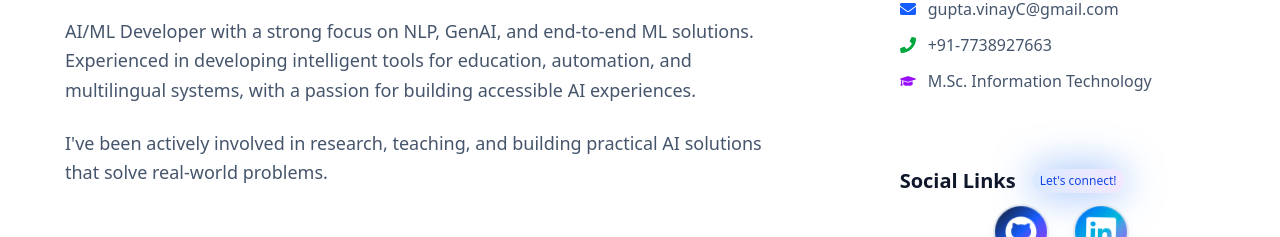
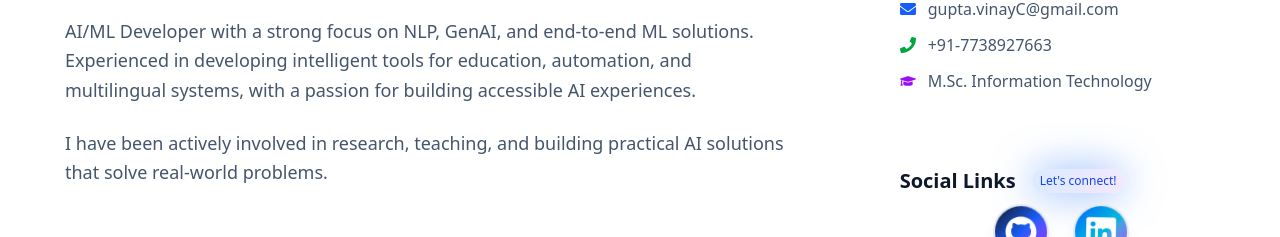
Before and after one commit to IamPravith/my-protfolio, a Next.js app: page / in a window 1280 px wide. Shown: the part 1180-1417 px from the top of the page. Built offline with nearby package versions, Linux system fonts and the light colour scheme.

Commit message:
Refined work experience section, added company links, and updated chatbot to testing mode

```diff
--- a/src/app/page.tsx
+++ b/src/app/page.tsx
@@ -423,7 +423,7 @@ export default function Home() {
                     accessible AI experiences.
                   </p>
                   <p className="text-lg text-slate-600 dark:text-slate-300 leading-relaxed">
-                    I{'\''}ve been actively involved in research, teaching, and building practical AI solutions that solve real-world problems.
+                    I have been actively involved in research, teaching, and building practical AI solutions that solve real-world problems.
                   </p>
                 </div>
 
@@ -471,7 +471,7 @@ export default function Home() {
                 <div className="glass-card p-6">
                   <h3 className="text-xl font-semibold text-slate-900 dark:text-white mb-4 flex items-center gap-2">
                     Social Links
-                    <span className="ml-2 px-2 py-1 text-xs rounded-full bg-gradient-to-r from-blue-100 to-purple-100 dark:from-blue-900/30 dark:to-purple-900/30 text-blue-700 dark:text-blue-300 font-medium animate-pulse-glow">Let's connect!</span>
+                    <span className="ml-2 px-2 py-1 text-xs rounded-full bg-gradient-to-r from-blue-100 to-purple-100 dark:from-blue-900/30 dark:to-purple-900/30 text-blue-700 dark:text-blue-300 font-medium animate-pulse-glow">Let&apos;s connect!</span>
                   </h3>
                   <div className="flex gap-6 justify-center">
                     {/* GitHub Button */}
@@ -773,7 +773,7 @@ export default function Home() {
                 },
                 {
                   title: "Gardenia Events",
-                  description: "Led Gardenia'23 Innopitch & Gardenia'24 PromptQuest innovation competitions",
+                  description: "Led Gardenia&apos;23 Innopitch & Gardenia&apos;24 PromptQuest innovation competitions",
                   icon: "🎪",
                   color: "from-indigo-500 to-purple-500",
                   participants: "120+ Participants",
@@ -952,7 +952,7 @@ export default function Home() {
             {[
               {
                 title: "NeuroGraph Publication",
-                description: "Co-authored 'Decoding Handwriting with AI' published on Amazon Kindle & Google PlayBook",
+                description: "Co-authored &apos;Decoding Handwriting with AI&apos; published on Amazon Kindle & Google PlayBook",
                 icon: "📚",
                 color: "from-blue-500 to-cyan-500",
                 metric: "200+ Copies Sold",
```
